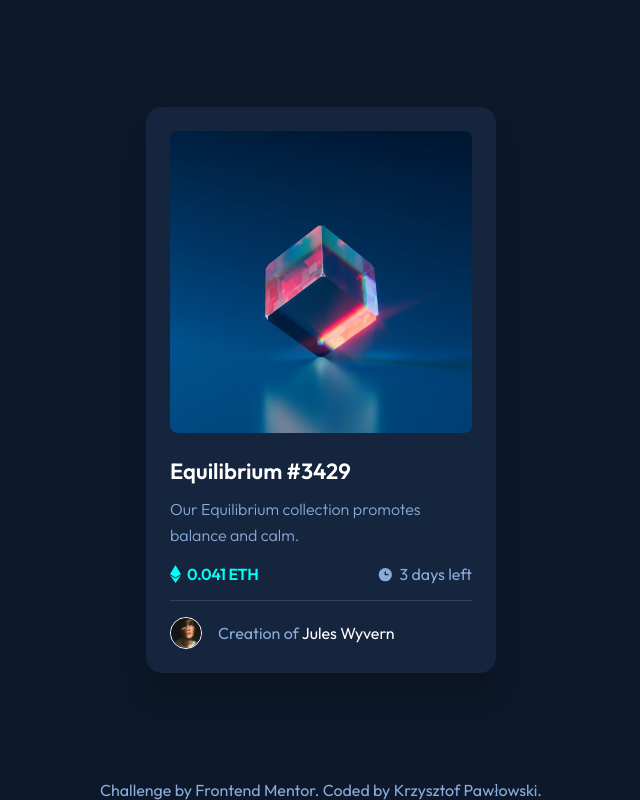
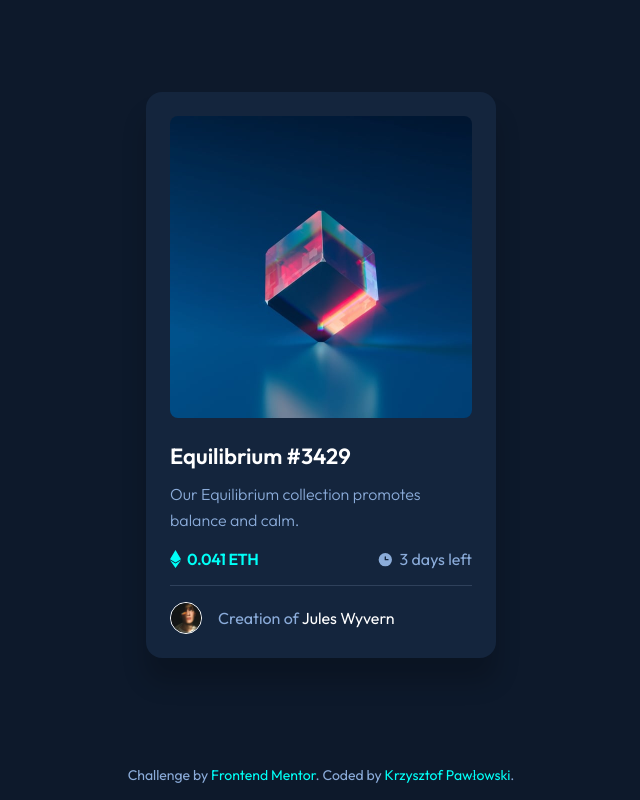
Before and after one commit to KP1976/ntf-preview-card-component, a plain HTML site: page index.html in a window 1280 px wide. Shown: the whole page, without its empty margins (319-959 px from the left). Drawn offline with Linux system fonts and the light colour scheme.

Commit message:
Add styles to the page footer.

```diff
--- a/scss/layout/_footer.scss
+++ b/scss/layout/_footer.scss
@@ -1,12 +1,11 @@
 .attribution {
   bottom: 0;
-  // font-size: $font-size-175;
-  // padding: $space-200 0;
-  // position: absolute;
+  font-size: 0.875rem;
+  padding: $space-1 0;
   text-align: center;
 
   &__link {
-    // color: $orange;
+    color: $cyan;
     text-decoration: none;
   }
 }
```
Also changed, not shown: css/main.css.
